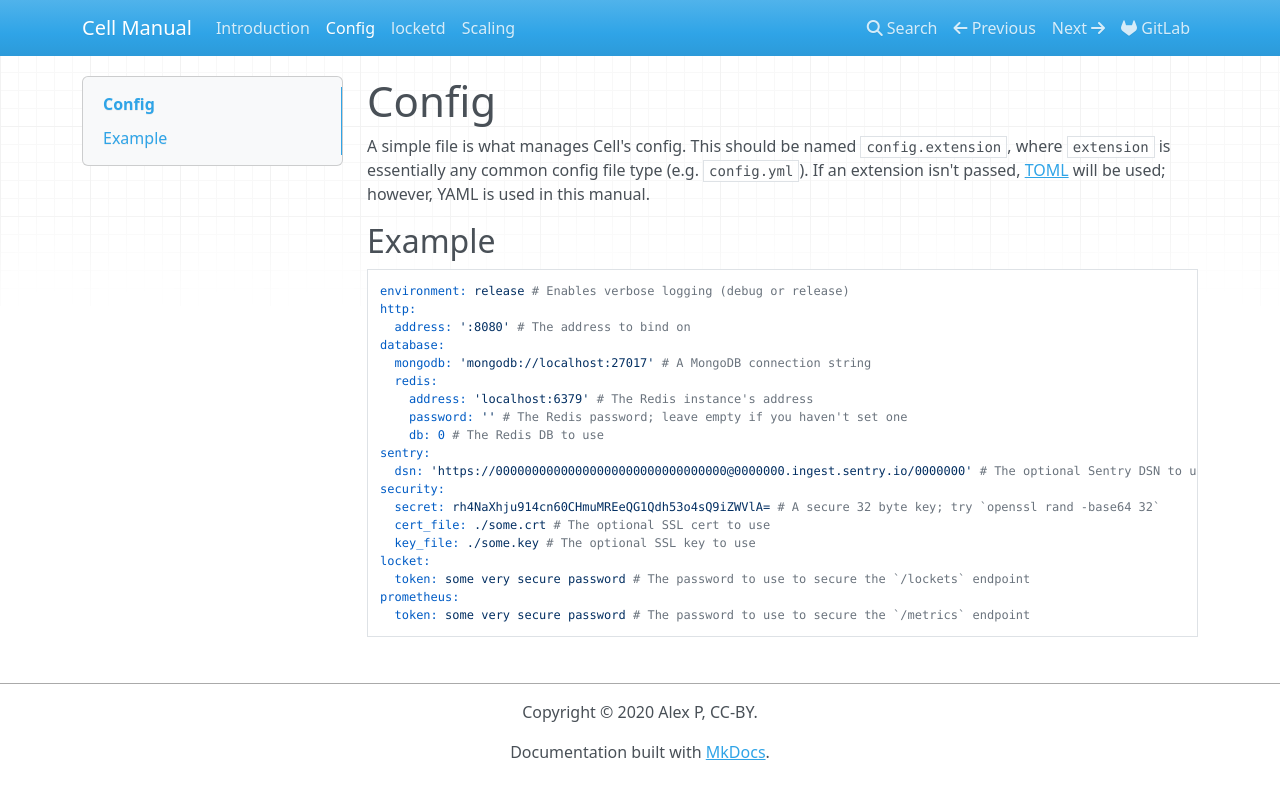
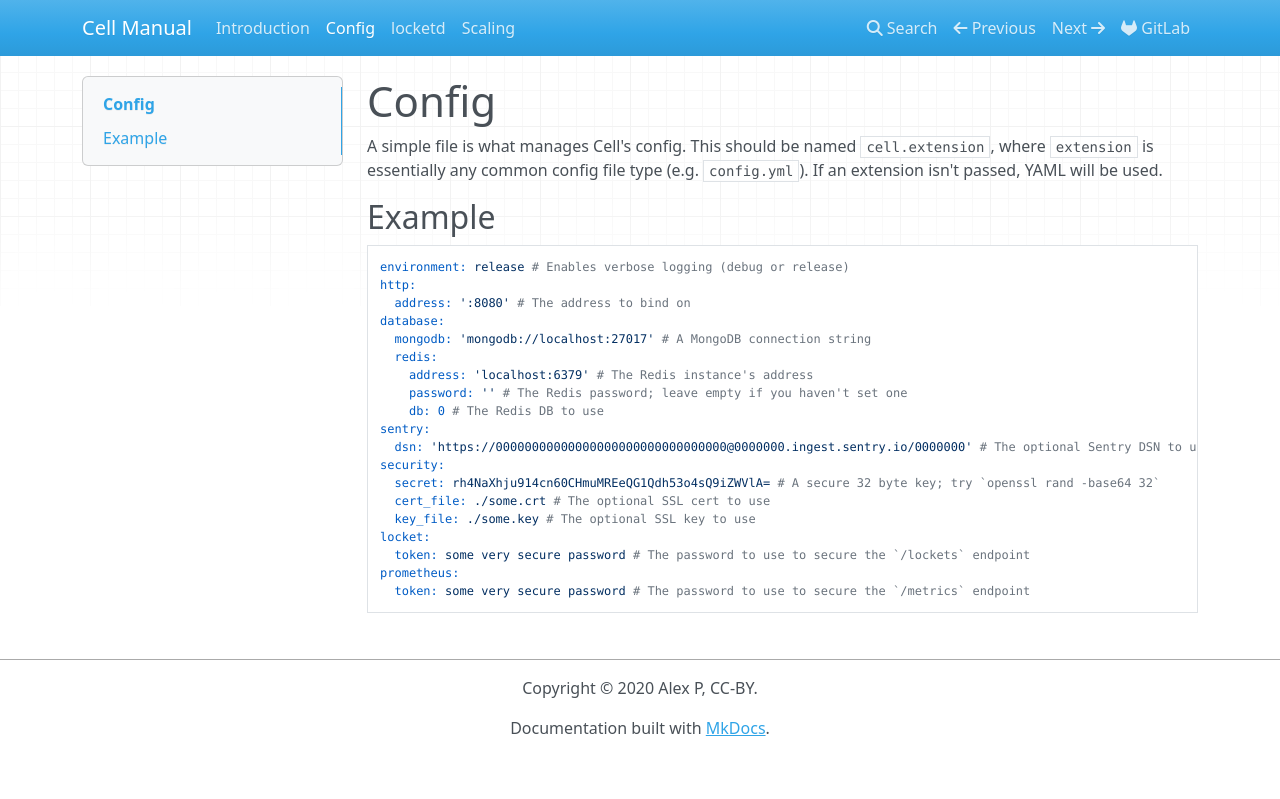
Before and after one commit to open-slicer/cell, an MkDocs documentation site: the page built from docs/config.md, in a window 1280 px wide. Shown: the top 799 px of the page. Built offline with MkDocs 1.6.1, drawn with Linux system fonts in a browser that asks for light colours; nearby versions of some CDN libraries.

Commit message:
docs: Update config name and default type

```diff
--- a/docs/config.md
+++ b/docs/config.md
@@ -1,6 +1,6 @@
 # Config
 
-A simple file is what manages Cell's config. This should be named `config.extension`, where `extension` is essentially any common config file type (e.g. `config.yml`). If an extension isn't passed, [TOML](https://github.com/toml-lang/toml) will be used; however, YAML is used in this manual.
+A simple file is what manages Cell's config. This should be named `cell.extension`, where `extension` is essentially any common config file type (e.g. `config.yml`). If an extension isn't passed, YAML will be used.
 
 ## Example
 
```
